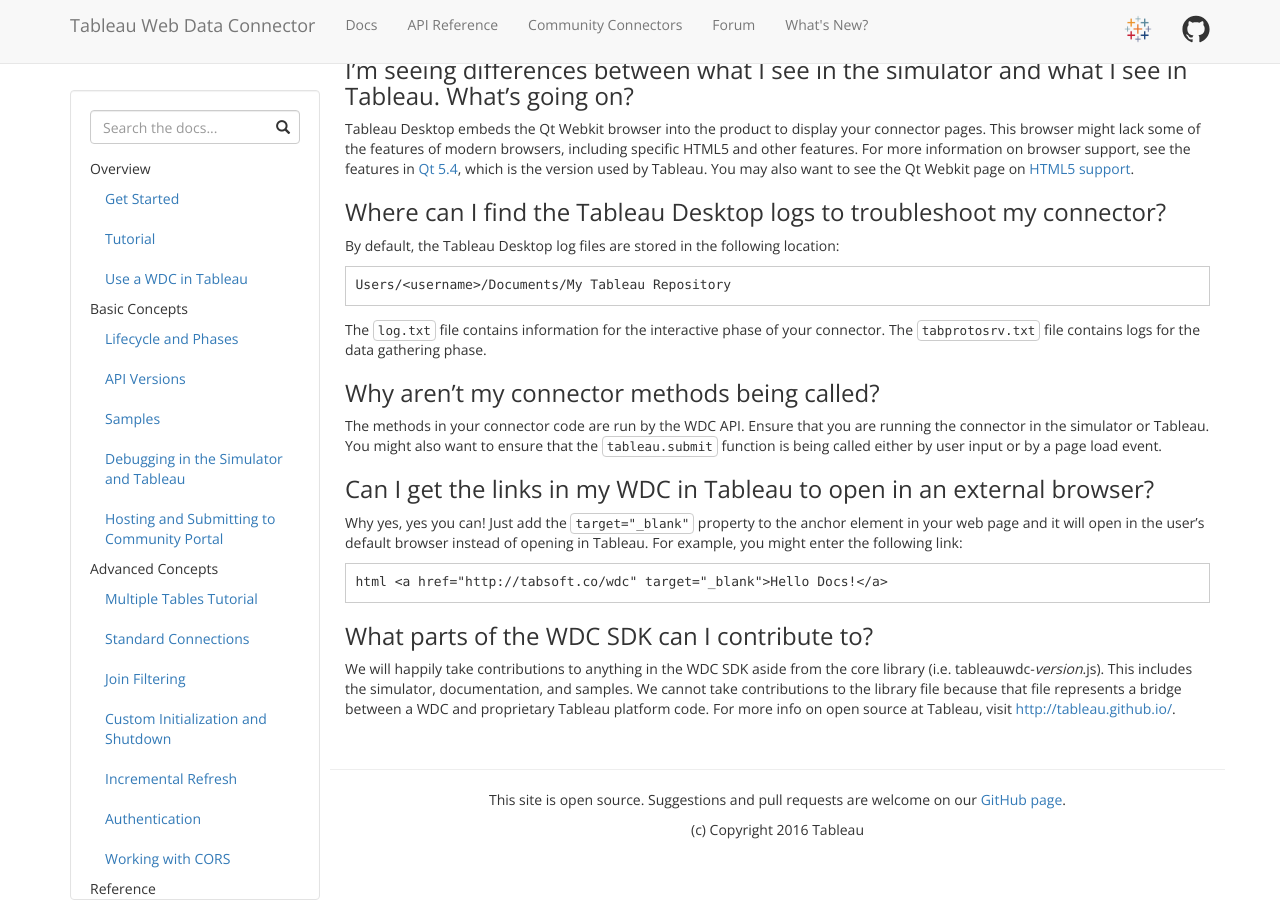
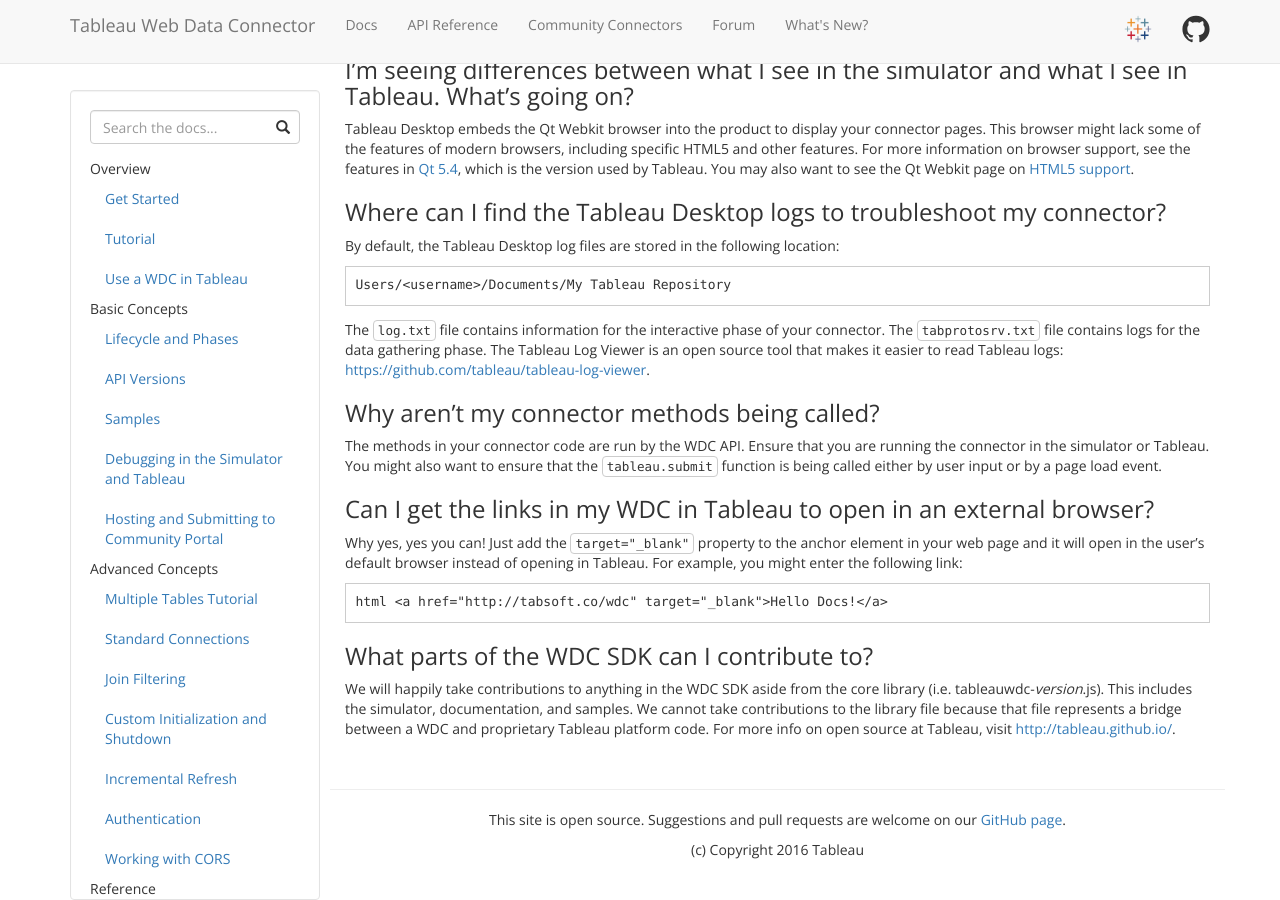
Before and after one commit to bigpeaches/webdataconnector, a Jekyll site: the page built from docs/wdc_faq.md, in a window 1280 px wide and 900 px high, scrolled down 1215 px. Built offline with Jekyll 4.4.1, drawn with Linux system fonts in a browser that asks for light colours; nearby versions of some CDN libraries.

Commit message:
Added info about Tableau Log Viewer (bug #86)

````diff
--- a/docs/wdc_faq.md
+++ b/docs/wdc_faq.md
@@ -69,7 +69,7 @@ Users/<username>/Documents/My Tableau Repository
 ```
 
 The `log.txt` file contains information for the interactive phase of your connector. The `tabprotosrv.txt` file contains
-logs for the data gathering phase.
+logs for the data gathering phase.  The Tableau Log Viewer is an open source tool that makes it easier to read Tableau logs: [https://github.com/tableau/tableau-log-viewer](https://github.com/tableau/tableau-log-viewer).
 
 ### Why aren't my connector methods being called?
 
````
